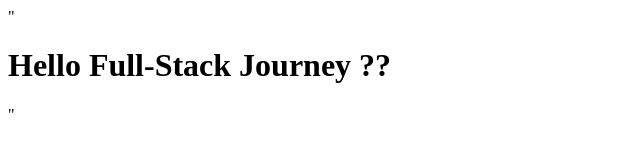
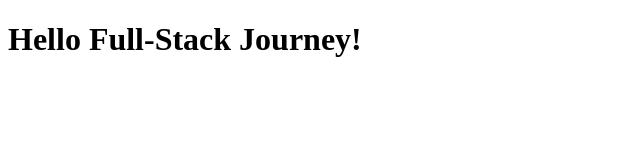
Before and after one commit to hrithikacharjee/fullstack-roadmap, a plain HTML site: page index.html in a window 1280 px wide. Shown: the whole page, without its empty margins (0-640 px from the left). Drawn offline with Linux system fonts and the light colour scheme.

Commit message:
Day 1: Hello World Setup

```diff
--- a/index.html
+++ b/index.html
@@ -1 +1 @@
-"<!DOCTYPE html><html><head><title>Hello World</title></head><body><h1>Hello Full-Stack Journey ??</h1></body></html>"
+<!DOCTYPE html><html><head><title>Hello World</title></head><body><h1>Hello Full-Stack Journey!</h1></body></html>
```
